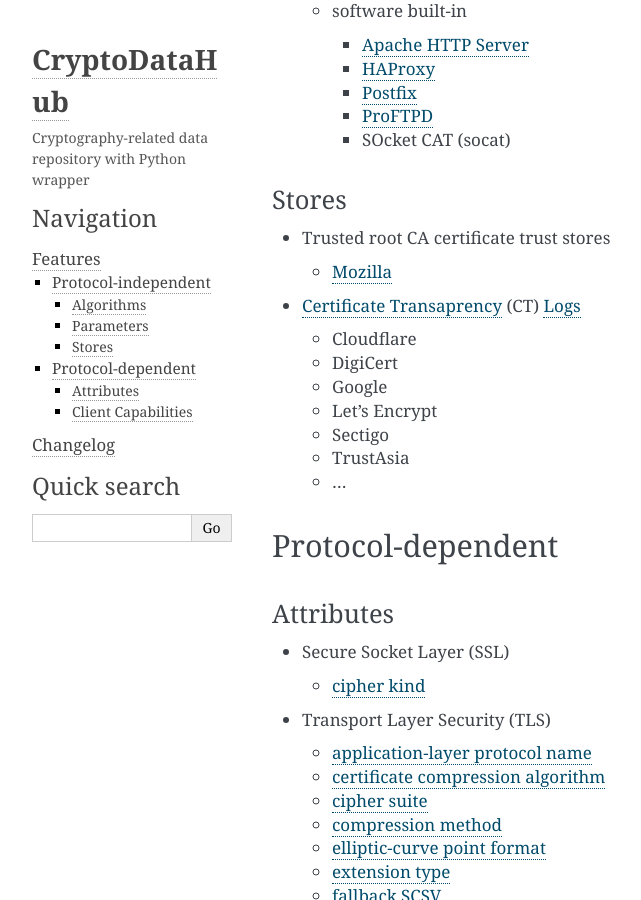
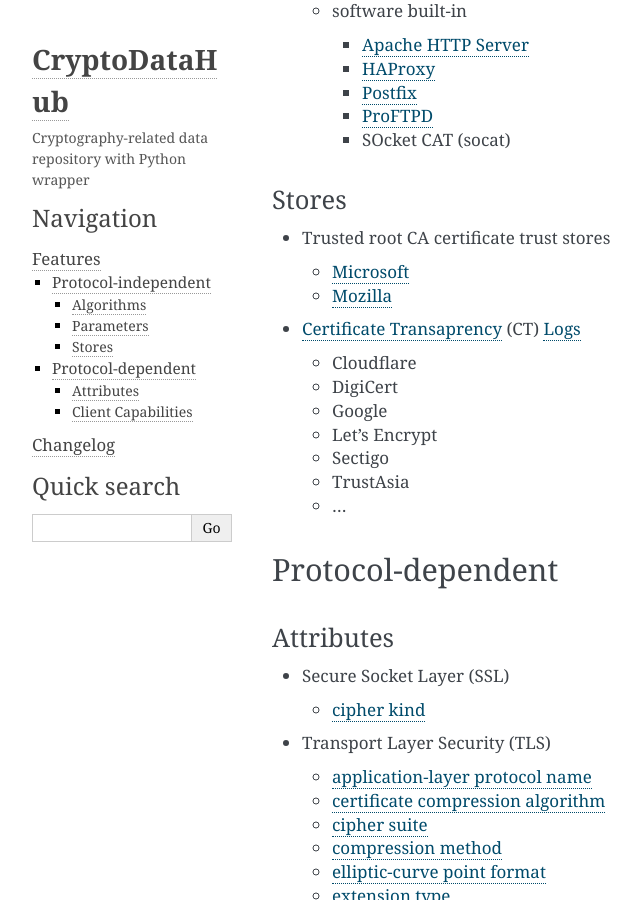
Before and after one commit to c0r0n3r/cryptodatahub, a Sphinx documentation site: the page built from docs/features.rst, in a window 1280 px wide and 900 px high, scrolled down 670 px. Shown: the whole window, without its empty margins (148-789 px from the left). Built offline with Sphinx 7.4.7, drawn with Linux system fonts in a browser that asks for light colours.

Commit message:
feat(updaters)!: Initial commit of Microsoft trust store (#6)

```diff
--- a/CHANGELOG.rst
+++ b/CHANGELOG.rst
@@ -8,6 +8,7 @@
 
    -  add trusted root CA certificates from notable stores (#6)
 
+      -  `Microsoft <https://en.wikipedia.org/wiki/Microsoft>`__
       -  `Mozilla <https://en.wikipedia.org/wiki/Mozilla>`__
 
 0.9.1 - 2023-06-22
--- a/docs/features.rst
+++ b/docs/features.rst
@@ -41,6 +41,7 @@
 
 -  Trusted root CA certificate trust stores
 
+   -  `Microsoft <https://en.wikipedia.org/wiki/Microsoft>`__
    -  `Mozilla <https://en.wikipedia.org/wiki/Mozilla>`__
 
 -  `Certificate Transaprency <https://certificate.transparency.dev>`__ (CT)
```
Also changed, not shown: 2 other files.
